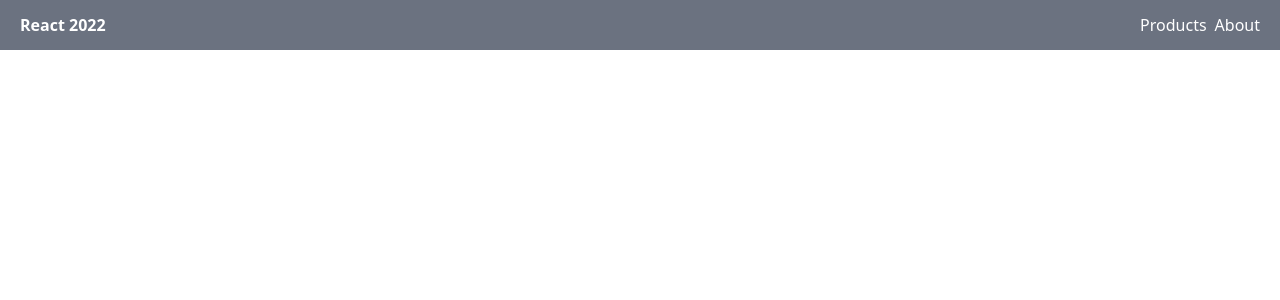
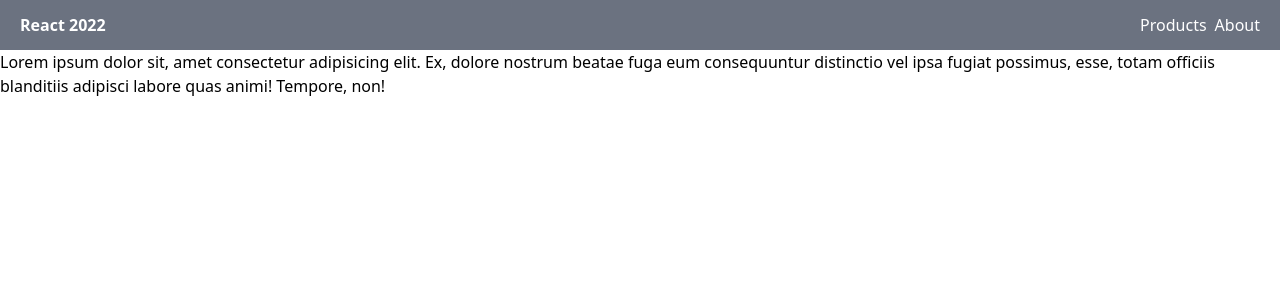
Before and after one commit to i-zakiro/react-typescript-deploy-test, a React (Create React App) app: page /react-typescript-deploy-test/about in a window 1280 px wide. Shown: the top 300 px of the page. Built offline with nearby package versions, Linux system fonts and the light colour scheme.

Commit message:
Deployed website

```diff
--- a/package.json
+++ b/package.json
@@ -1,5 +1,5 @@
 {
-  "homepage": "http://i-zakiro.github.io/react-typescript-deploy-test",
+  "homepage": "http://i-zakiro.github.io/react-typescript-deploy-test/",
   "name": "vladilen2",
   "version": "0.1.0",
   "private": true,
--- a/src/App.tsx
+++ b/src/App.tsx
@@ -11,8 +11,8 @@ return (
   <>
     <Navigation />
     <Routes>
-      <Route path="react-typescript-deploy-test/" element={<ProductsPage />} />
-      <Route path="react-typescript-deploy-test/about" element={<AboutPage />} />
+      <Route path="/" element={<ProductsPage />} />
+      <Route path="/about" element={<AboutPage />} />
     </Routes>
   </>
 )
--- a/src/index.tsx
+++ b/src/index.tsx
@@ -10,7 +10,7 @@ const root = ReactDOM.createRoot(
 )
 
 root.render(
-  <BrowserRouter basename="react-typescript-deploy-test/">
+  <BrowserRouter basename="/react-typescript-deploy-test/">
     <ModalState>
       <App />
     </ModalState>
```
